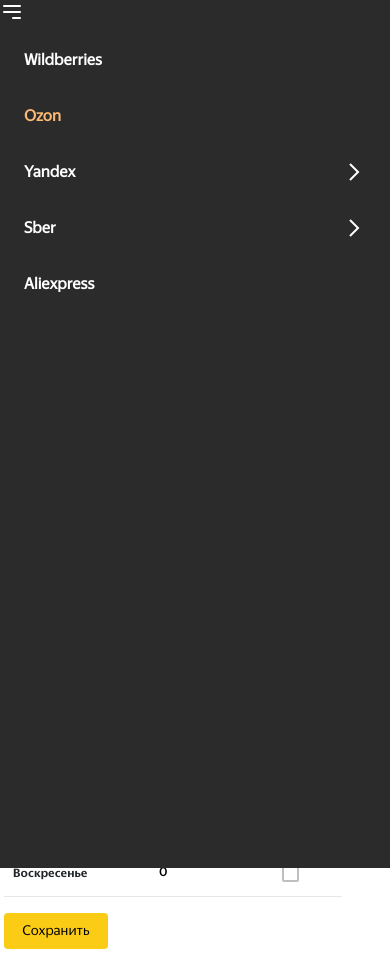
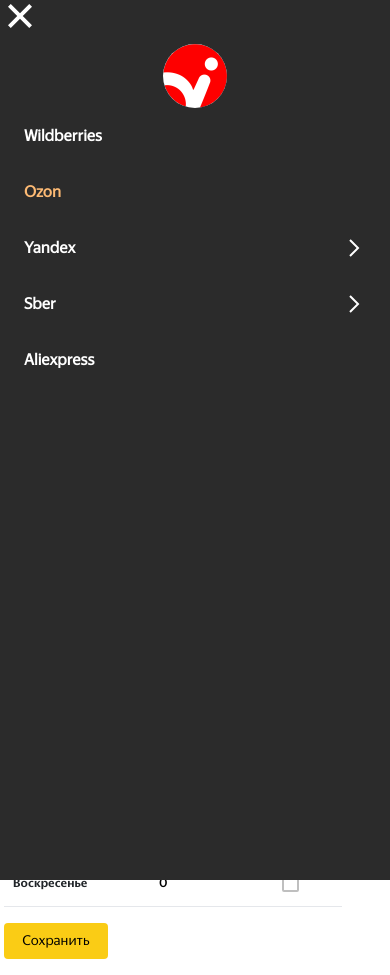
Before and after one commit to RVKPYATI/marketplaces, a Next.js app: page /ozon in a window 390 px wide. Both pictures are taken after a click on the button 12 px from the left and 12 px from the top of the page. Built offline with nearby package versions, Linux system fonts and the light colour scheme.

Commit message:
edit 25-01-2024

```diff
--- a/next.config.js
+++ b/next.config.js
@@ -1,14 +1,14 @@
 /** @type {import('next').NextConfig} */
 const nextConfig = {
-  async redirects() {
-    return [
-      {
-        source: "/",
-        destination: "/wildberries",
-        permanent: true,
-      },
-    ];
-  },
+  // async redirects() {
+  //   return [
+  //     {
+  //       source: "/",
+  //       destination: "/wildberries",
+  //       permanent: true,
+  //     },
+  //   ];
+  // },
 };
 
 module.exports = nextConfig;
--- a/package.json
+++ b/package.json
@@ -6,7 +6,8 @@
     "dev": "next dev",
     "build": "next build",
     "start": "next start",
-    "lint": "next lint"
+    "lint": "next lint",
+    "export": "next export"
   },
   "dependencies": {
     "@tailwindcss/forms": "^0.5.7",
--- a/src/app/components/MobileMenu/MobileMenu.jsx
+++ b/src/app/components/MobileMenu/MobileMenu.jsx
@@ -4,6 +4,7 @@
 import Link from "next/link";
 
 import { usePathname } from "next/navigation";
+import Image from "next/image";
 
 const navlinks = [
   { id: 1, name: "Wildberries", path: "/wildberries" },
@@ -56,10 +57,14 @@
   };
 
   return (
-    <div className="relative lg:hidden bg-[#2B2B2B] shadow-xl">
-      <button className="text-white focus:outline-none" onClick={toggleMenu}>
+    <div className="relative lg:hidden bg-[#2B2B2B] shadow-xl h-9">
+      <button
+        className="text-white focus:outline-none w-8"
+        onClick={toggleMenu}
+      >
+        {!isOpen ? (
           <svg
-          className="w-6 h-6"
+            className="w-7 h-7 ml-2 mt-1 "
             fill="none"
             stroke="currentColor"
             viewBox="0 0 24 24"
@@ -72,12 +77,32 @@
               d="M4 6h16M4 12h16m-7 6h7"
             />
           </svg>
+        ) : (
+          <div className="ml-2 mt-1">
+            <Image
+              src="/close.svg"
+              width={24}
+              height={24}
+              alt="close"
+              className=""
+            />
+          </div>
+        )}
       </button>
 
       {isOpen && (
-        <div className="fixed top-6 mr-2 w-screen z-10">
+        <div className="fixed top-9 mr-2 w-screen z-10">
           <div className="bg-[#2B2B2B] p-2 h-screen text-center">
             {/* Здесь вы можете добавить свои пункты меню */}
+            <div className="flex justify-center">
+              <Image
+                src="/main_logo.jpg"
+                className="rounded-full"
+                width={64}
+                height={64}
+                alt="logo"
+              />
+            </div>
             <ul>
               {navlinks &&
                 navlinks.map((link) => (
--- a/src/app/components/Table/TableWildberris.jsx
+++ b/src/app/components/Table/TableWildberris.jsx
@@ -5,16 +5,16 @@
 
 export const TableWildberris = ({ headers, products }) => {
   return (
-    <div className="p-1 mt-5">
-      <table className="md:table-fixed text-[10px] md:text-[15px] text-[#808080] w-full">
+    <div className="p-1 mt-5 overflow-scroll md:overflow-auto">
+      <table className="md:table-fixed text-[15px] md:text-[15px] text-[#808080] w-full">
         <thead>
           <tr className="border-b border-[#808080]">
             {headers.map((header) => (
               <th
                 key={header.id}
-                className="md:first:text-left md:first:pl-12 2xl:first:w-[850px] xl:first:w-[500px] md:first:w-[320px] first:max-w-full w-10 md:w-20 xl:w-[100px] "
+                className="md:first:text-left md:first:pl-12 2xl:first:w-[850px] xl:first:w-[500px] md:first:w-[320px] first:min-w-[250px] w-10 md:w-20 xl:w-[100px] "
               >
-                <div className={`w-18 p-1 `}>{header.label}</div>
+                <div className="w-18 p-1 ">{header.label}</div>
               </th>
             ))}
           </tr>
@@ -26,7 +26,7 @@
               className={`${yandexBold.className} font-bold border-b hover:bg-gray-50 cursor-pointer`}
             >
               <th>
-                <div className="flex flex-wrap md:flex-nowrap md:gap-4 items-center">
+                <div className="flex gap-4 items-center">
                   <Image
                     className="md:w-10"
                     src={product.img}
--- a/src/app/login/page.js
+++ b/src/app/login/page.js
@@ -16,7 +16,7 @@
                   type="email"
                   name="email"
                   id="email"
-                  className="bg-white mb-10 border border-gray-300 text-gray-900 text-sm md:text-3xl rounded-lg focus:ring-[#F9CD46] focus:border-[#F9CD46] block w-full px-3 py-3 placeholder:text-2xl placeholder:text-gray-300"
+                  className="bg-white mb-10 border border-gray-300 text-gray-900 text-sm md:text-4xl rounded-lg focus:ring-[#F9CD46] focus:border-[#F9CD46] block w-full px-3 py-3 placeholder:text-2xl placeholder:text-gray-300"
                   placeholder="Логин"
                   required=""
                 />
@@ -27,7 +27,7 @@
                   name="password"
                   id="password"
                   placeholder="Пароль"
-                  className="bg-white border border-gray-300 text-gray-900 text-sm md:text-3xl rounded-lg focus:ring-[#F9CD46] focus:border-[#F9CD46] block w-full px-3 py-3 placeholder:text-2xl placeholder:text-gray-300"
+                  className="bg-white border border-gray-300 text-gray-900 text-sm md:text-4xl rounded-lg focus:ring-[#F9CD46] focus:border-[#F9CD46] block w-full px-3 py-3 placeholder:text-2xl placeholder:text-gray-300"
                   required=""
                 />
               </div>
@@ -35,7 +35,7 @@
               <div className="pt-9">
                 <button
                   type="submit"
-                  className="w-full text-black font-bold bg-[#ffcc09] hover:bg-orange-300 rounded-lg px-5 py-2.5 text-center "
+                  className="w-full text-black font-bold bg-[#ffcc09] hover:bg-[#F2C017] rounded-lg px-5 py-2.5 text-center "
                 >
                   Войти
                 </button>
--- a/src/app/page.js
+++ b/src/app/page.js
@@ -1,5 +1,7 @@
 import { MainBlock } from "./components/MainBlock/MainBlock";
-
+import { useRouter } from "next/navigation";
 export default function Home() {
+  const router = useRouter();
+  router.push("/wildberries");
   return <MainBlock />;
 }
```
Also changed, not shown: public/close.svg (added), public/icon-close.svg (added). Lines whose indentation alone changed are shown as unchanged.
